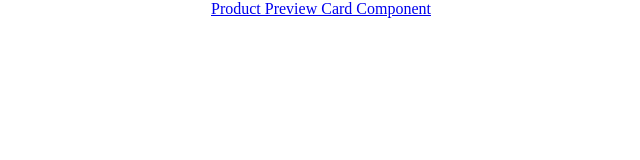
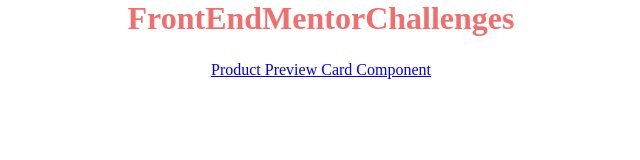
Before and after one commit to VenkatSaiVikram/FrontEndMentorChallenges, a plain HTML site: page FrontEndMentorChallenges.html in a window 1280 px wide. Shown: the whole page, without its empty margins (319-959 px from the left). Drawn offline with Linux system fonts and the light colour scheme.

Commit message:
Main Page

```diff
--- a/FrontEndMentorChallenges.html
+++ b/FrontEndMentorChallenges.html
@@ -29,8 +29,14 @@
                 align-items: center;
             }
 
+            article h1 {
+                font-size: 2rem;
+                color: rgba(237, 47, 47, 0.698);
+            }
+
             article ul li {
                 list-style-type: none;
+                color: gray;
             }
         </style>
     </head>
@@ -38,6 +44,8 @@
     <body>
 
         <article>
+
+            <h1>FrontEndMentorChallenges</h1>
 
             <ul>
 
```
